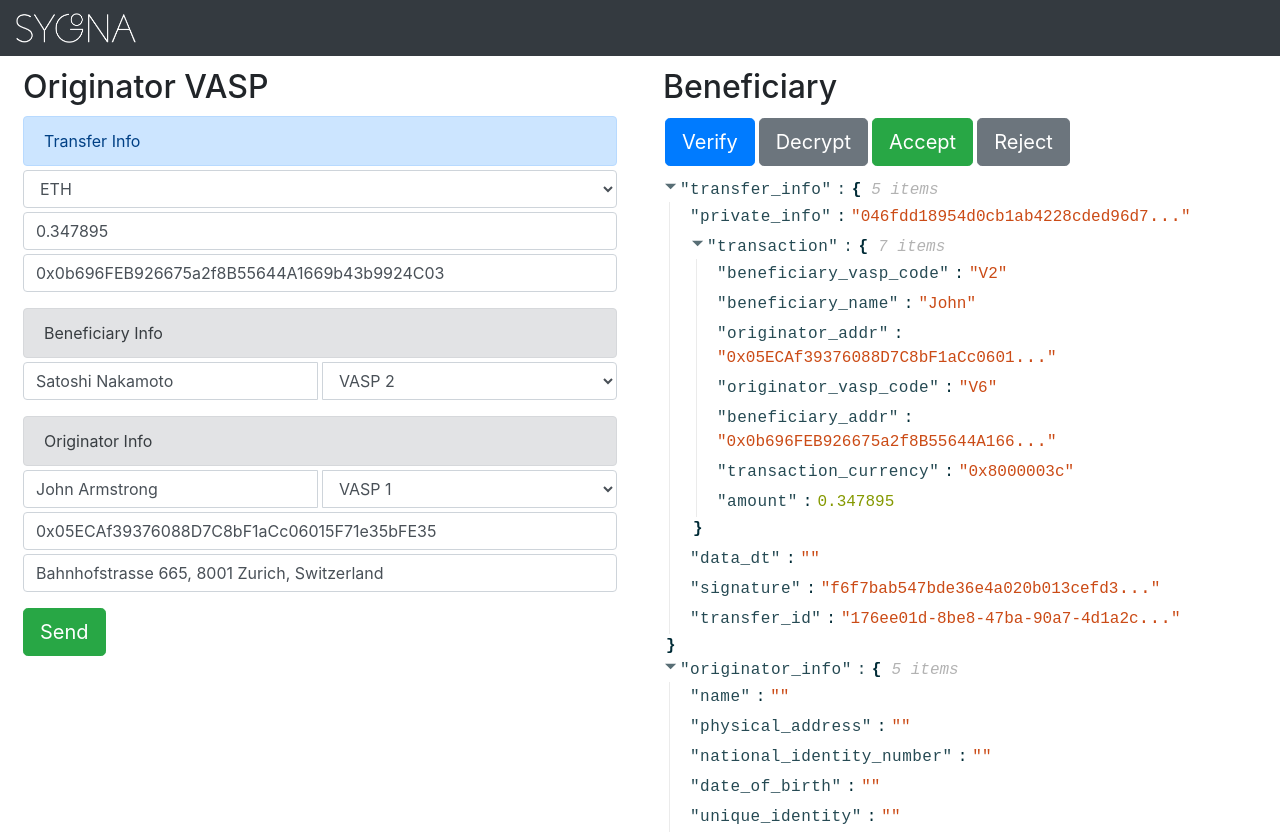
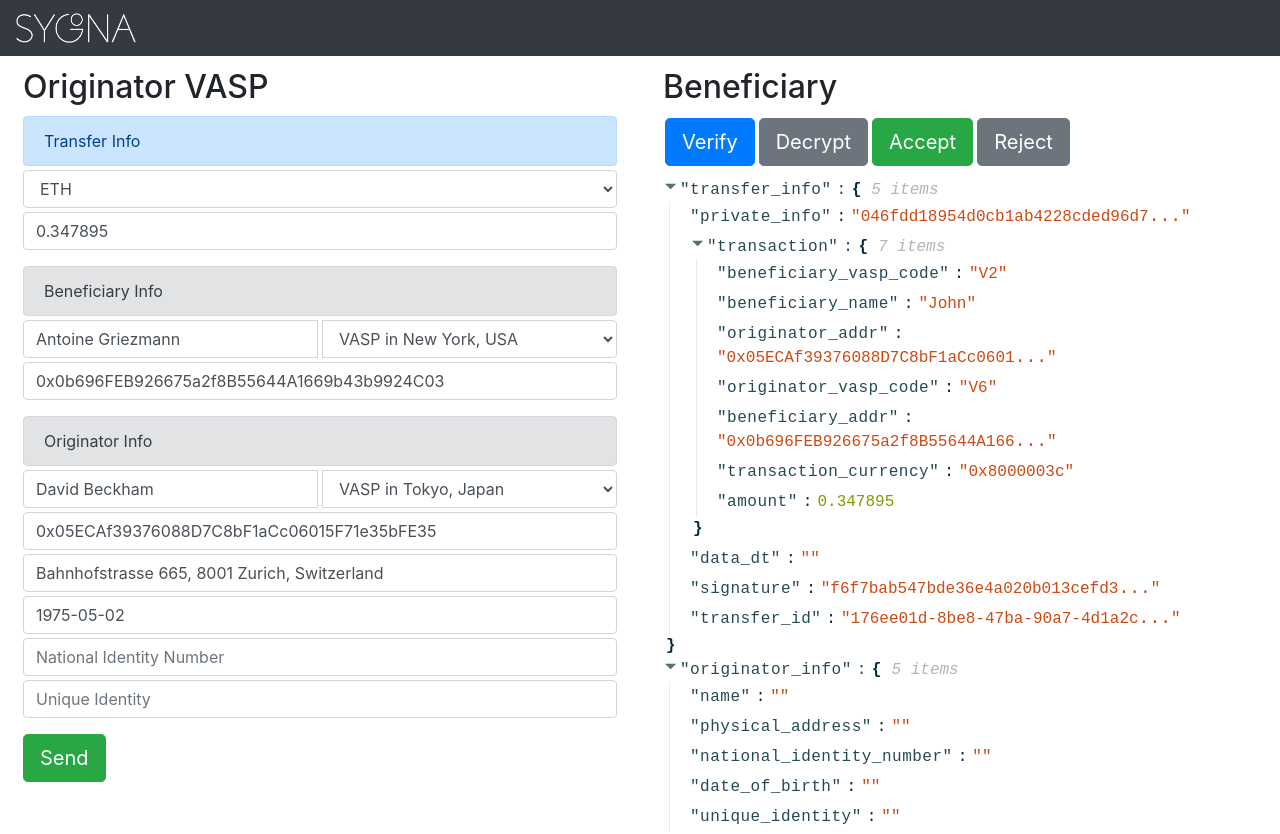
Before and after one commit to CoolBitX-Technology/sygna-bridge-demo, a React (Create React App) app: page / in a window 1280 px wide. Shown: the top 834 px of the page. Built offline with nearby package versions, Linux system fonts and the light colour scheme.

Commit message:
Add new field to Originator

```diff
--- a/package.json
+++ b/package.json
@@ -1,6 +1,6 @@
 {
   "name": "sygna-bridge-demo",
-  "version": "1.0.2",
+  "version": "1.0.3",
   "private": true,
   "author": "Ray (https://github.com/rayspock)",
   "keywords": [
@@ -20,6 +20,7 @@
     "bootstrap": "^4.3.1",
     "react": "^16.8.6",
     "react-bootstrap": "^1.0.0-beta.10",
+    "react-day-picker": "^7.3.2",
     "react-dom": "^16.8.6",
     "react-json-view": "^1.19.1",
     "react-scripts": "3.0.1",
--- a/src/assets/css/App.css
+++ b/src/assets/css/App.css
@@ -40,3 +40,10 @@ div.alert {
     cursor: pointer;
     margin-bottom: 0rem;
 }
+
+.input-group > .DayPickerInput {
+    position: relative;
+    flex: 1 1 auto;
+    width: 1%;
+    margin-bottom: 0;
+}
--- a/src/index.tsx
+++ b/src/index.tsx
@@ -5,6 +5,7 @@ import store from "./js/store/index";
 import App from "./js/components/App";
 import './assets/css/App.css';
 import 'bootstrap/dist/css/bootstrap.css';
+import 'react-day-picker/lib/style.css';
 import { unregister } from './serviceWorker';
 
 render(
--- a/src/js/components/Originator.tsx
+++ b/src/js/components/Originator.tsx
@@ -7,6 +7,8 @@ import {connect} from "react-redux";
 import Alert from "react-bootstrap/Alert";
 import Collapse from "react-bootstrap/Collapse";
 import Dropdown from "./Picker/Dropdown.jsx";
+import DayPickerInput from 'react-day-picker/DayPickerInput';
+
 
 interface OriginatorProps {
     transferRequest: Function;
@@ -30,6 +32,16 @@ const mapStateToProps = (state: AppState) => {
     }
 };
 
+const formateDate = (date: Date) => {
+    var mm = date.getMonth() + 1; // getMonth() is zero-based
+    var dd = date.getDate();
+
+    return [date.getFullYear(),
+        (mm > 9 ? '' : '0') + mm,
+        (dd > 9 ? '' : '0') + dd
+    ].join('-');
+};
+
 class Originator extends Component<OriginatorProps, any> {
     constructor(props: OriginatorProps) {
         super(props);
@@ -37,12 +49,15 @@ class Originator extends Component<OriginatorProps, any> {
             transaction_currency: "0x8000003c",
             amount: 0.347895,
             beneficiary_addr: "0x0b696FEB926675a2f8B55644A1669b43b9924C03",
-            originator_vasp_code: "V1",
-            originator_name: "John Armstrong",
-            beneficiary_vasp_code: "V2",
-            beneficiary_name: "Satoshi Nakamoto",
+            originator_vasp_code: "VASPJPJT",
+            originator_name: "David Beckham",
+            beneficiary_vasp_code: "VASPUSNY",
+            beneficiary_name: "Antoine Griezmann",
             originator_addr: "0x05ECAf39376088D7C8bF1aCc06015F71e35bFE35",
             originator_physical_address: "Bahnhofstrasse 665, 8001 Zurich, Switzerland",
+            originator_national_identity_number: "",
+            originator_date_of_birth: "1975-05-02",
+            originator_unique_identity: "",
             transfer_open: true,
             beneficiary_open: true,
             originator_open: true,
@@ -52,10 +67,15 @@ class Originator extends Component<OriginatorProps, any> {
         this.handleChange = this.handleChange.bind(this);
         this.handleSubmit = this.handleSubmit.bind(this);
         this.setOpen = this.setOpen.bind(this);
+        this.handleDayChange = this.handleDayChange.bind(this);
     }
 
     handleChange(event: any) {
         this.setState({[event.target.id]: event.target.value});
+    }
+
+    handleDayChange(day: any) {
+        this.setState({originator_date_of_birth: formateDate(day)});
     }
 
     handleSubmit(event: any) {
@@ -69,7 +89,10 @@ class Originator extends Component<OriginatorProps, any> {
             beneficiary_vasp_code,
             beneficiary_name,
             originator_addr,
-            originator_physical_address
+            originator_physical_address,
+            originator_national_identity_number,
+            originator_date_of_birth,
+            originator_unique_identity
         } = this.state;
         const transfer_info = Object.assign({}, this.props.transfer_info, {
             beneficiary_vasp_code,
@@ -82,7 +105,10 @@ class Originator extends Component<OriginatorProps, any> {
         });
         const originator_info = Object.assign({}, this.props.originator_info, {
             name: originator_name,
-            physical_address: originator_physical_address
+            physical_address: originator_physical_address,
+            national_identity_number: originator_national_identity_number,
+            date_of_birth: originator_date_of_birth,
+            unique_identity: originator_unique_identity
         });
         this.props.transferRequest({
             transfer_info,
@@ -105,15 +131,17 @@ class Originator extends Component<OriginatorProps, any> {
             beneficiary_name,
             originator_addr,
             originator_physical_address,
+            originator_national_identity_number,
+            originator_date_of_birth,
+            originator_unique_identity,
             transfer_open,
             beneficiary_open,
             originator_open,
         } = this.state;
         const {error_msg} = this.props;
         const vasp_list = {
-            "V1": "VASP 1",
-            "V2": "VASP 2",
-            "V3": "VASP 3",
+            "VASPUSNY": "VASP in New York, USA",
+            "VASPJPJT": "VASP in Tokyo, Japan"
         };
         const currency_list = {
             "0x80000000": "BTC",
@@ -157,16 +185,6 @@ class Originator extends Component<OriginatorProps, any> {
                                         onChange={this.handleChange}
                                     />
                                 </div>
-                                <div className="input-group">
-                                    <input
-                                        type="text"
-                                        className="form-control mt-1"
-                                        id="beneficiary_addr"
-                                        value={beneficiary_addr}
-                                        placeholder="Beneficiary Address"
-                                        onChange={this.handleChange}
-                                    />
-                                </div>
                             </div>
                         </Collapse>
                     </div>
@@ -198,6 +216,16 @@ class Originator extends Component<OriginatorProps, any> {
                                               selectedValue={beneficiary_vasp_code}
                                               onChange={this.handleChange}/>
                                 </div>
+                                <div className="input-group">
+                                    <input
+                                        type="text"
+                                        className="form-control mt-1"
+                                        id="beneficiary_addr"
+                                        value={beneficiary_addr}
+                                        placeholder="Beneficiary Address"
+                                        onChange={this.handleChange}
+                                    />
+                                </div>
                             </div>
                         </Collapse>
                     </div>
@@ -221,7 +249,7 @@ class Originator extends Component<OriginatorProps, any> {
                                         className="form-control mt-1"
                                         id="originator_name"
                                         value={originator_name}
-                                        placeholder="Originator Name"
+                                        placeholder="Name"
                                         onChange={this.handleChange}
                                     />
                                     <Dropdown id="originator_vasp_code" src={vasp_list} title="Choose Originator VASP"
@@ -235,7 +263,7 @@ class Originator extends Component<OriginatorProps, any> {
                                         className="form-control mt-1"
                                         id="originator_addr"
                                         value={originator_addr}
-                                        placeholder="Originator Address"
+                                        placeholder="Crypto Address"
                                         onChange={this.handleChange}
                                     />
                                 </div>
@@ -245,7 +273,36 @@ class Originator extends Component<OriginatorProps, any> {
                                         className="form-control mt-1"
                                         id="originator_physical_address"
                                         value={originator_physical_address}
-                                        placeholder="Originator Physical Address"
+                                        placeholder="Physical Address"
+                                        onChange={this.handleChange}
+                                    />
+                                </div>
+                                <div className="input-group">
+                                    <DayPickerInput
+                                        inputProps={{className: 'form-control mt-1'}}
+                                        format="YYYY-MM-DD"
+                                        onDayChange={this.handleDayChange}
+                                        placeholder="Date of birth"
+                                        value={originator_date_of_birth}
+                                    />
+                                </div>
+                                <div className="input-group">
+                                    <input
+                                        type="text"
+                                        className="form-control mt-1"
+                                        id="originator_national_identity_number"
+                                        value={originator_national_identity_number}
+                                        placeholder="National Identity Number"
+                                        onChange={this.handleChange}
+                                    />
+                                </div>
+                                <div className="input-group">
+                                    <input
+                                        type="text"
+                                        className="form-control mt-1"
+                                        id="originator_unique_identity"
+                                        value={originator_unique_identity}
+                                        placeholder="Unique Identity"
                                         onChange={this.handleChange}
                                     />
                                 </div>
--- a/src/js/components/Picker/Dropdown.jsx
+++ b/src/js/components/Picker/Dropdown.jsx
@@ -15,7 +15,6 @@ export default class Dropdown extends React.Component {
                     value={selectedValue}>
                 <option value="" disabled>{title}</option>
                 {Object.keys(src).map((key, idx) => {
-                        // @ts-ignore
                         const item = src[key];
                         return (
                             <option key={key} value={key}>{item}</option>
```
Also changed, not shown: 1 other file (tests, documents, lock files or other folders).
